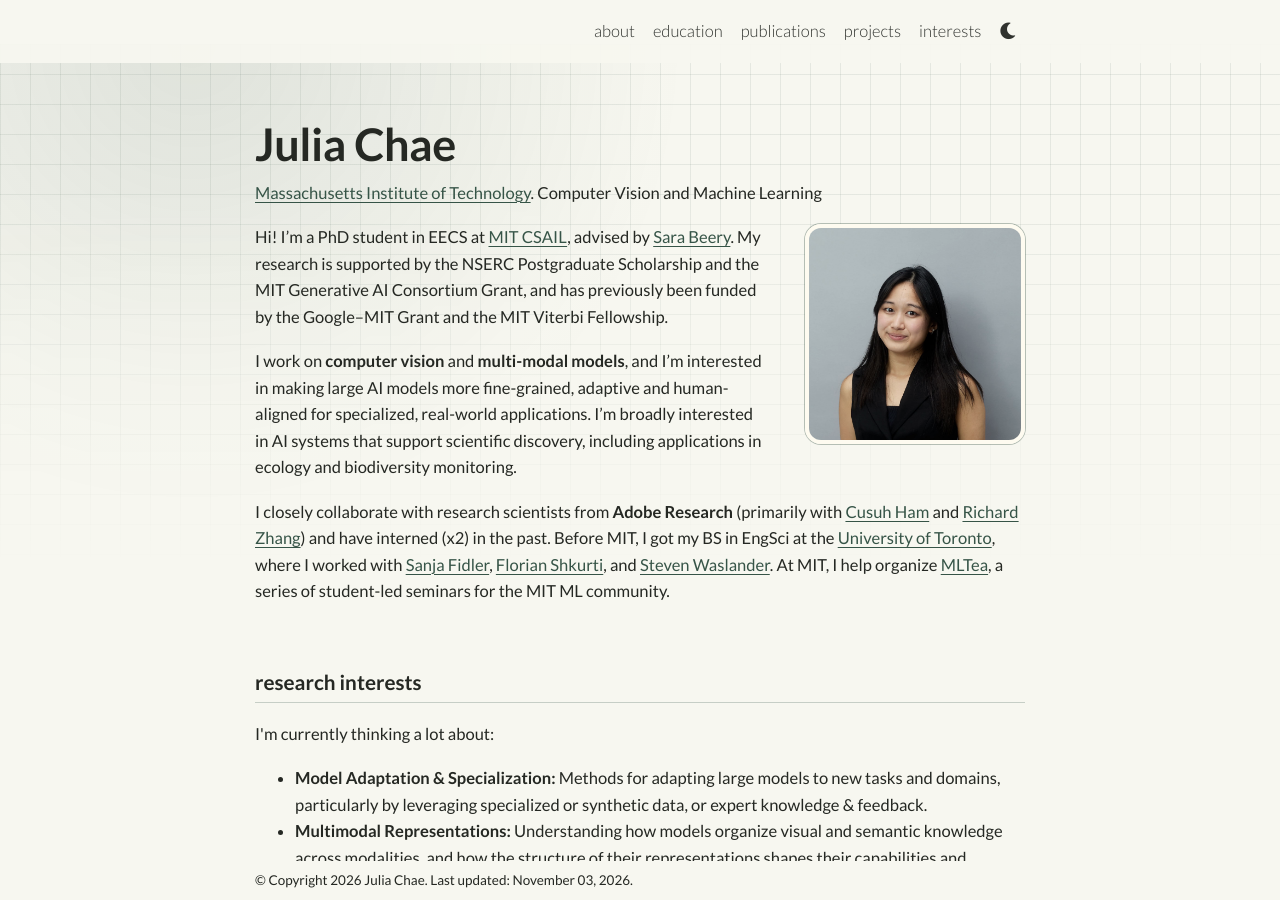
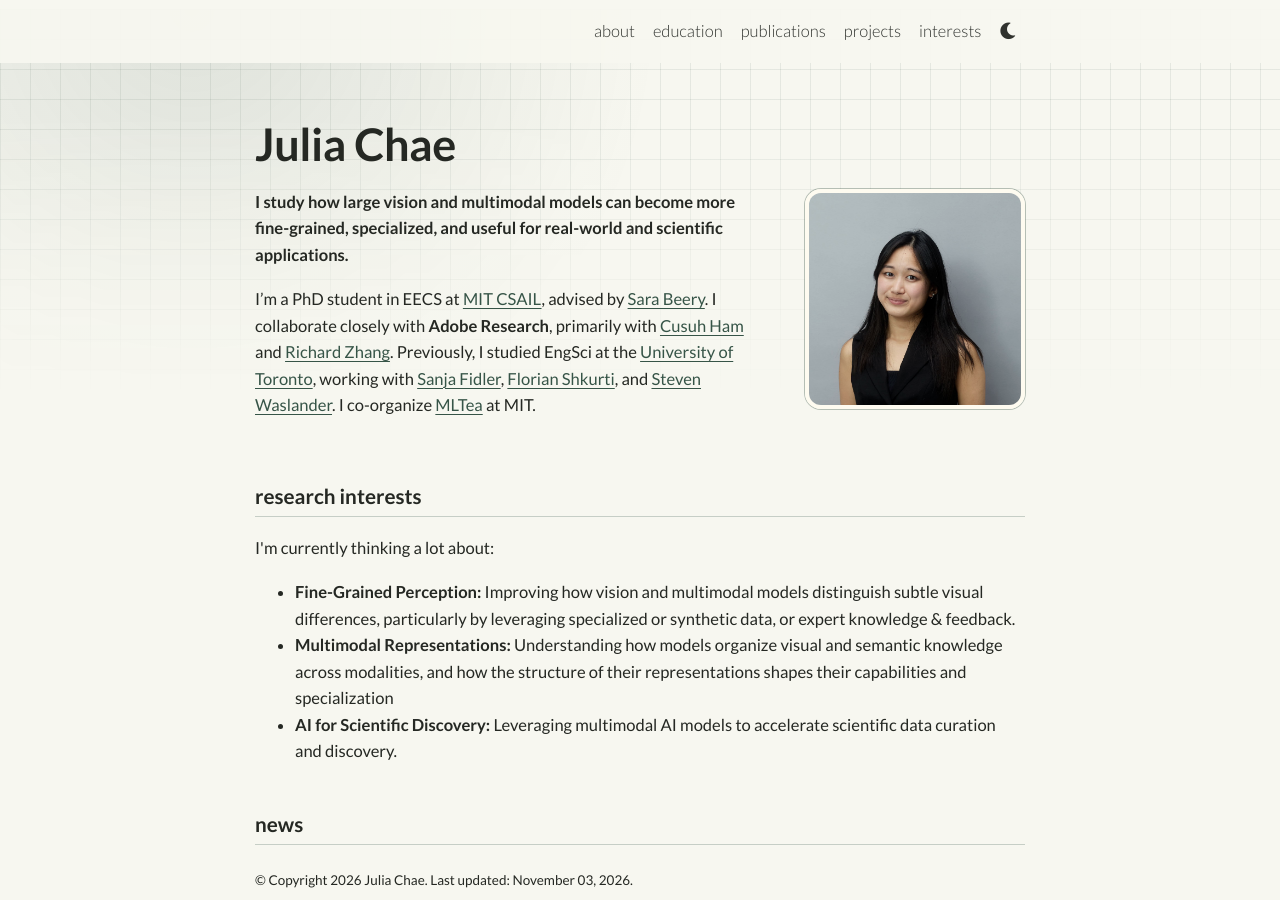
Before and after one commit to JuliaChae/JuliaChae.github.io, a Jekyll site: the page built from _pages/about.md, in a window 1280 px wide and 900 px high. Built offline with Jekyll 4.4.1, drawn with Linux system fonts in a browser that asks for light colours; full-size pictures stand in for the smaller copies a plugin makes; comment, search, counter and statistics services are not loaded; a style sheet for code colours, icons or effects is not loaded; some of the changed text lies outside the part shown.

Commit message:
Update bio and research interests

```diff
--- a/_includes/research_interests.html
+++ b/_includes/research_interests.html
@@ -7,7 +7,7 @@
 <h2><b>research interests</b></h2>
 <p>I'm currently thinking a lot about:</p>
 <ul>
-<li><b>Model Adaptation &amp; Specialization:</b> Methods for adapting large models to new tasks and domains, particularly by leveraging specialized or synthetic data, or expert knowledge &amp; feedback.</li>
+<li><b>Fine-Grained Perception:</b> Improving how vision and multimodal models distinguish subtle visual differences, particularly by leveraging specialized or synthetic data, or expert knowledge &amp; feedback.</li>
 <li><b>Multimodal Representations:</b> Understanding how models organize visual and semantic knowledge across modalities, and how the structure of their representations shapes their capabilities and specialization</li>
-<li><b>AI for Scientific Discovery:</b> Developing robust and interpretable models to accelerate and augment scientific workflows.</li>
+<li><b>AI for Scientific Discovery:</b> Leveraging multimodal AI models to accelerate scientific data curation and discovery.</li>
 </ul>
--- a/_pages/about.md
+++ b/_pages/about.md
@@ -2,7 +2,6 @@
 layout: about
 title: about
 permalink: /
-subtitle: <a href='https://www.eecs.mit.edu/'>Massachusetts Institute of Technology</a>. Computer Vision and Machine Learning
 
 profile:
   align: right
@@ -22,11 +21,9 @@ misc: true
 # social: true  # includes social icons at the bottom of the page
 ---
 
-Hi! I’m a PhD student in EECS at [**MIT CSAIL**](https://www.csail.mit.edu/), advised by [**Sara Beery**](https://beerys.github.io/). My research is supported by the NSERC Postgraduate Scholarship and the MIT Generative AI Consortium Grant, and has previously been funded by the Google–MIT Grant and the MIT Viterbi Fellowship.
+**I study how large vision and multimodal models can become more fine-grained, specialized, and useful for real-world and scientific applications.**
 
-I work on **computer vision** and **multi-modal models**, and I’m interested in making large AI models more fine-grained, adaptive and human-aligned for specialized, real-world applications. I’m broadly interested in AI systems that support scientific discovery, including applications in ecology and biodiversity monitoring.
-
-I closely collaborate with research scientists from **Adobe Research** (primarily with [**Cusuh Ham**](https://cusuh.github.io) and [**Richard Zhang**](https://richzhang.github.io)) and have interned (x2) in the past. Before MIT, I got my BS in EngSci at the [University of Toronto](https://discover.engineering.utoronto.ca/programs/engineering-programs/engineering-science/), where I worked with [Sanja Fidler](https://www.cs.toronto.ca/~fidler/), [Florian Shkurti](http://www.cs.toronto.edu/~florian/), and [Steven Waslander](https://www.trailab.utias.utoronto.ca/stevenwaslander). At MIT, I help organize [MLTea](https://www.csail.mit.edu/taxonomy/term/417), a series of student-led seminars for the MIT ML community.
+I’m a PhD student in EECS at [**MIT CSAIL**](https://www.csail.mit.edu/), advised by [**Sara Beery**](https://beerys.github.io/). I collaborate closely with **Adobe Research**, primarily with [**Cusuh Ham**](https://cusuh.github.io) and [**Richard Zhang**](https://richzhang.github.io). Previously, I studied EngSci at the [University of Toronto](https://discover.engineering.utoronto.ca/programs/engineering-programs/engineering-science/), working with [Sanja Fidler](https://www.cs.toronto.ca/~fidler/), [Florian Shkurti](http://www.cs.toronto.edu/~florian/), and [Steven Waslander](https://www.trailab.utias.utoronto.ca/stevenwaslander). I co-organize [MLTea](https://www.csail.mit.edu/taxonomy/term/417) at MIT.
 
 <!-- Hi! I’m a EECS PhD student at [**MIT CSAIL**](https://www.csail.mit.edu/), advised by [**Sara Beery**](https://beerys.github.io/).
 My PhD is supported by the **NSERC Postgraduate Scholarship** and the **MIT Generative AI Consortium Grant**, and was previously supported by the **Google–MIT Grant** and the **MIT Viterbi Fellowship**.
```
